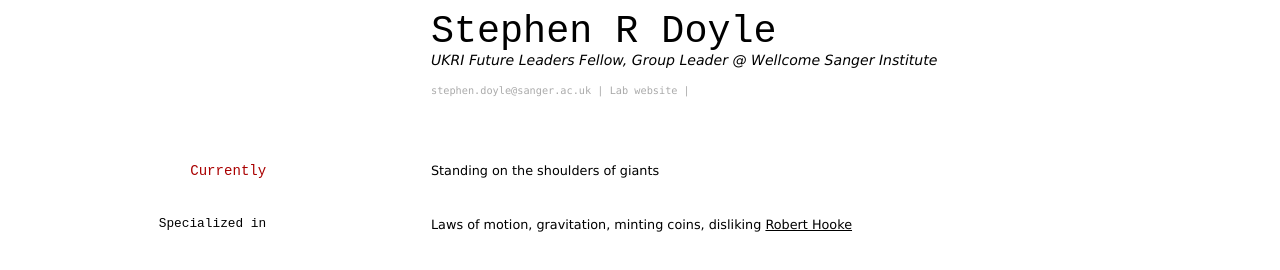
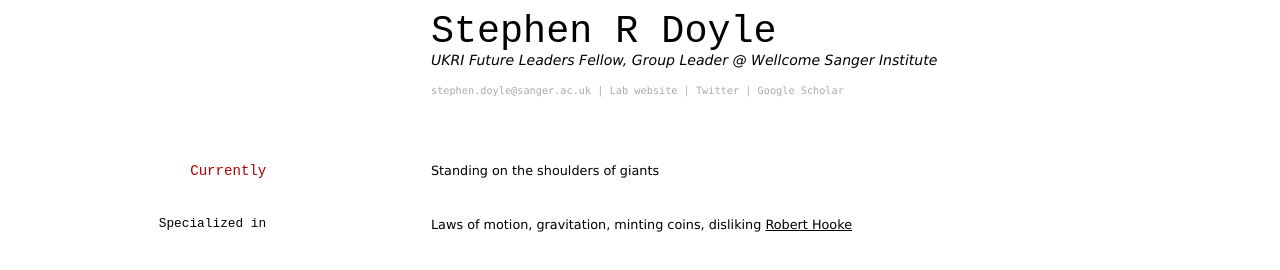
Before and after one commit to elipapa/markdown-cv, a Jekyll site: the page built from index.md, in a window 1280 px wide. Shown: the top 270 px of the page. Built offline with Jekyll 4.4.1, drawn with Linux system fonts in a browser that asks for light colours.

Commit message:
Update index.md

```diff
--- a/index.md
+++ b/index.md
@@ -9,7 +9,8 @@
 <div id="webaddress">
 <a href="stephen.doyle@sanger.ac.uk">stephen.doyle@sanger.ac.uk</a>
 | <a href="https://stephenrdoyle.github.io/">Lab website</a>
-| <i class="fab fa-twitter"></i>
+| <a href="https://twitter.com/stephenrdoyle">Twitter</a>
+| <a href="https://scholar.google.com/citations?user=YxhUT5cAAAAJ&hl=en">Google Scholar</a>
 </div>
 
 
```
